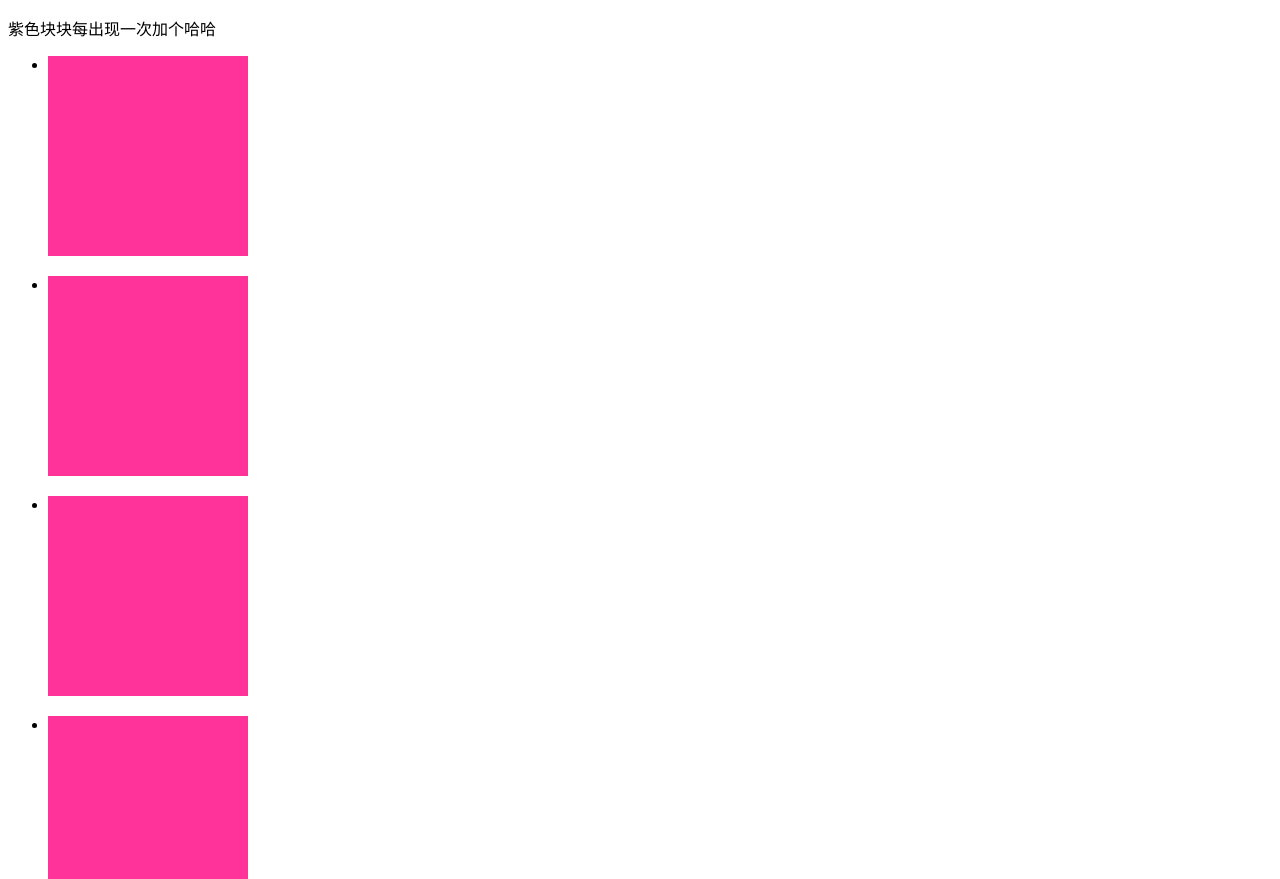
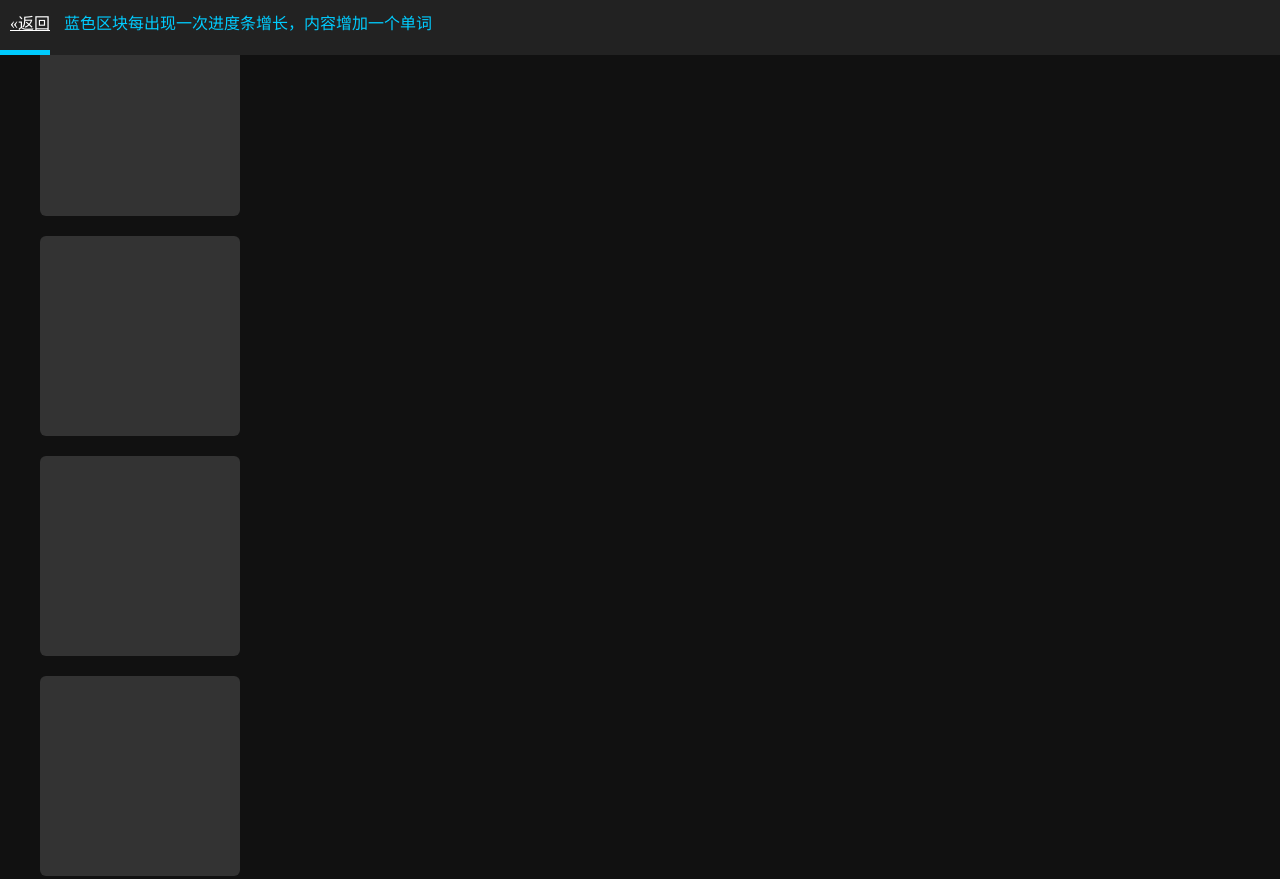
Before and after one commit to iRuxu/jQuery.appear.js, a plain HTML site: page index.html in a window 1280 px wide. Shown: the top 879 px of the page. Drawn offline with nearby package versions, Linux system fonts and the light colour scheme.

Commit message:
beauty demo

```diff
--- a/index.html
+++ b/index.html
@@ -12,19 +12,51 @@
 <script src="http://libs.baidu.com/jquery/1.10.2/jquery.min.js"></script>
 <script src="jQuery.appear.js"></script>
 <style>
+    body{
+        margin:0;
+        padding:0;
+        background-color:#111;
+    }
+    .nav{
+        position:fixed;
+        top:0;
+        left:0;
+        background-color:#222;
+        margin:0;
+        padding-top:10px;
+        width:100%;
+        color:#0cf;
+    }
+    .progress{
+        height:5px;
+        background-color:#0cf;
+        width:0;
+        transition:all 0.2s ease-in-out;
+    }
+    a{
+        color:#fff;
+        margin:0 10px;
+    }
     li {
         width: 200px;
         height: 200px;
-        background-color: #f39;
+        background-color:#333;
         margin-bottom: 20px;
+        border-radius:6px;
+        list-style:none;
+        word-break: break-all;
     }
-    .haha {
-        background-color: #93f;
+    .sp {
+        background-color: #0cf;
     }
 </style>
 </head>
 <body>
-    <p>紫色块块每出现一次加个哈哈</p>
+    <div class="nav">
+        <a href="https://github.com/iRuxu/jQuery.appear.js">&laquo;返回</a>
+        蓝色区块每出现一次进度条增长，内容增加一个单词</p>
+        <div class="progress"></div>
+    </div>
     <ul id="box">
         <li></li>
         <li></li>
@@ -34,7 +66,7 @@
         <li></li>
         <li></li>
         <li></li>
-        <li class="haha"></li>
+        <li class="sp">Hello</li>
         <li></li>
         <li></li>
         <li></li>
@@ -42,8 +74,11 @@
         <li></li>
     </ul>
     <script>
-        $('.haha').appear(function(ele){
-            $(ele).append('哈哈')
+        $('.sp').appear(function(ele){
+            $(ele).append('Hello')
+            $('.progress').width(function (i,val){
+                return val + 50
+            })
         },null,false)
     </script>
 </body>
```
